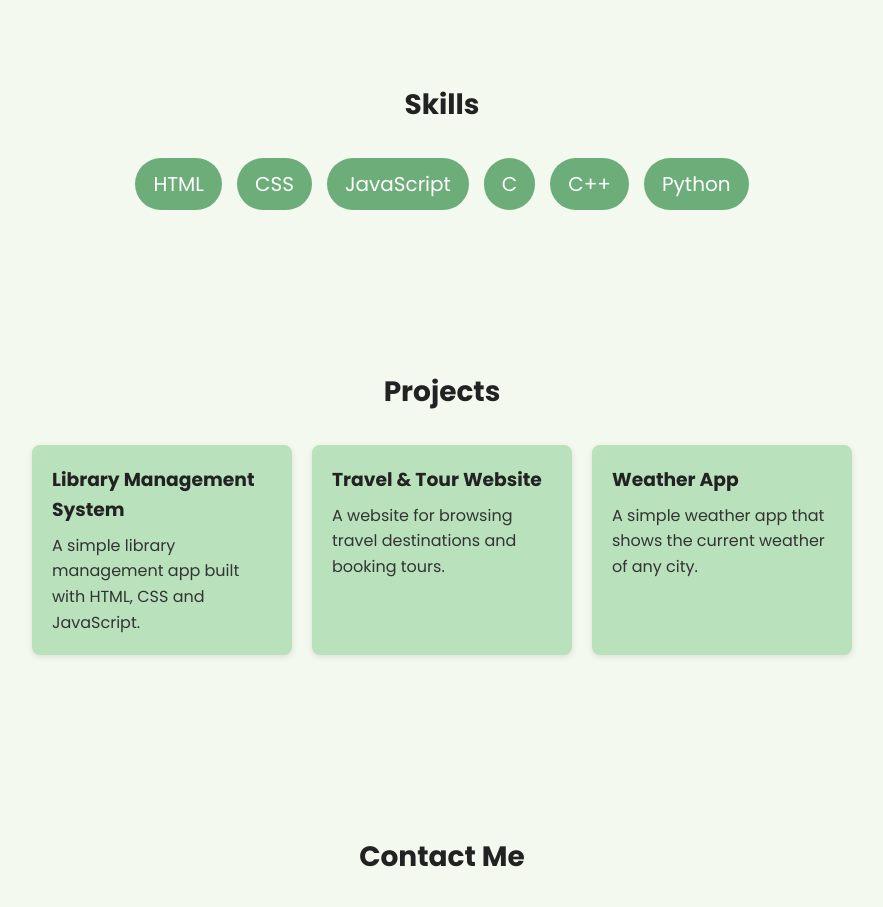
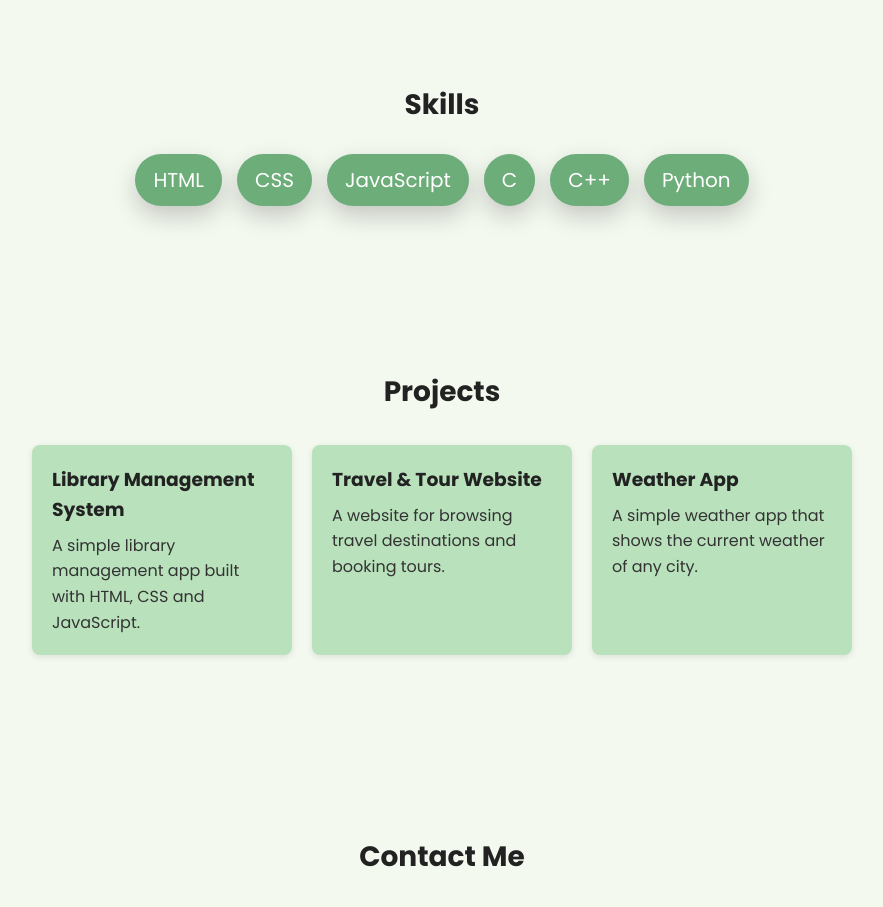
Before and after one commit to faiza090/my-portfolio, a plain HTML site: page index.html in a window 1280 px wide. Shown: the part 2009-2916 px from the top of the page, without its empty margins (198-1081 px from the left). Drawn offline with Linux system fonts and the light colour scheme.

Commit message:
Update style.css

```diff
--- a/style.css
+++ b/style.css
@@ -109,8 +109,8 @@ body {
 
 .btn:hover {
   background-color: #0d140d;
-    transform:translateY(-4px);
-    box-shadow:0 10px 25px rgba(0,0,0,.2);
+  transform:translateY(-4px);
+  box-shadow:0 10px 25px rgba(0,0,0,.2);
 }
 
 /* ===== ABOUT ===== */
@@ -232,6 +232,8 @@ body {
   padding: 10px 18px;
   border-radius: 40px;
   font-size: 20px;
+  transform:translateY(-4px);
+    box-shadow:0 10px 25px rgba(0,0,0,.2);
 }
 
 /* ===== PROJECTS GRID ===== */
```
